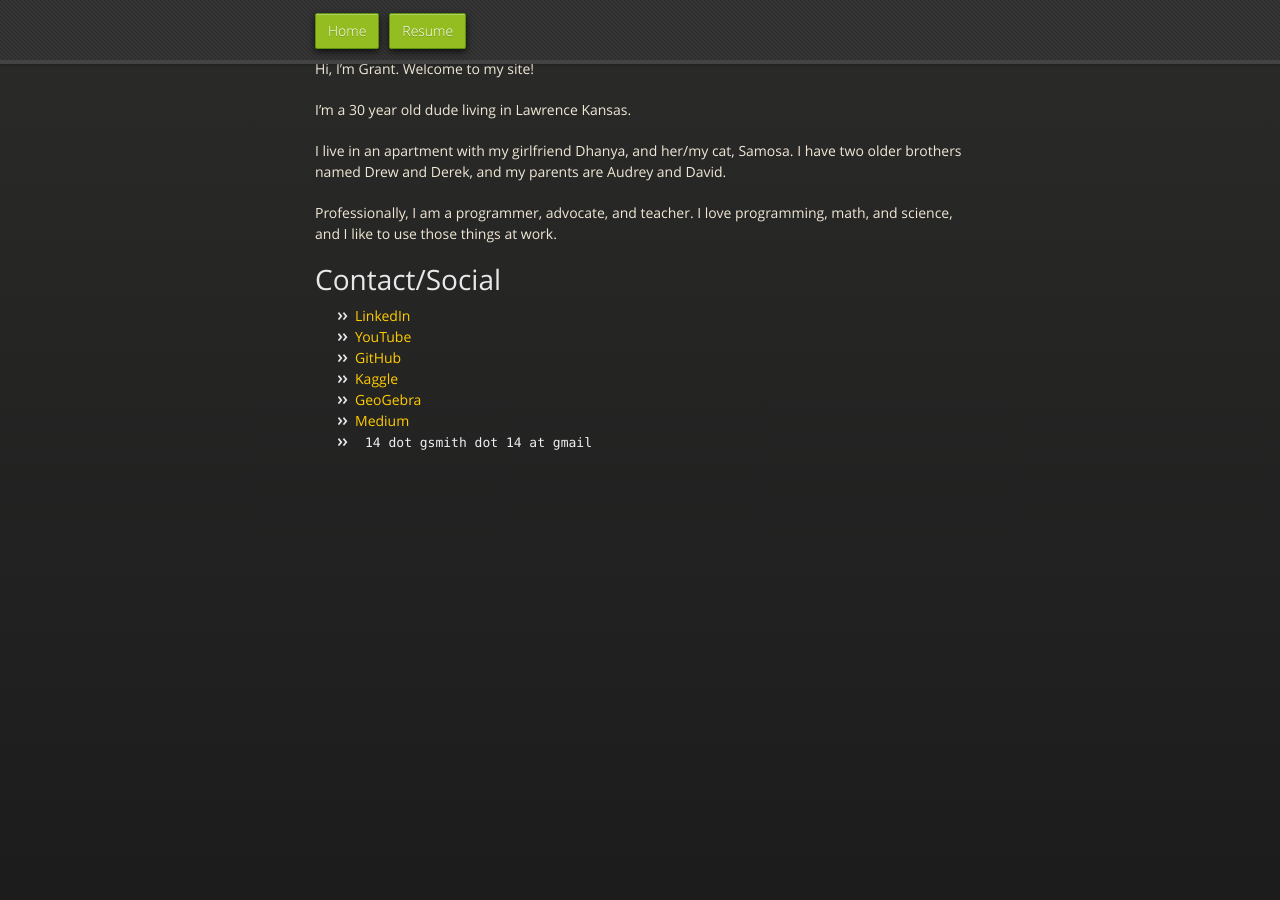
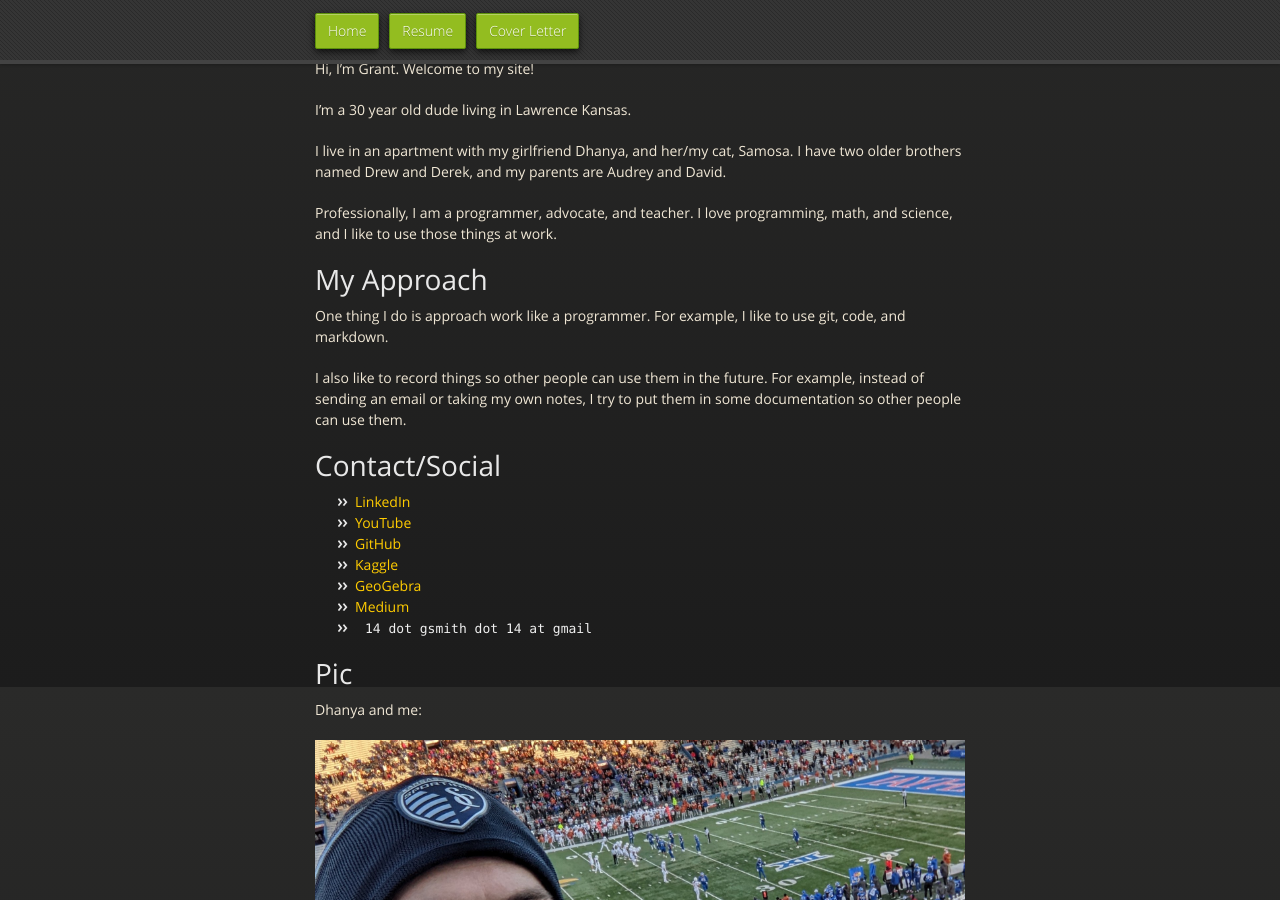
Before and after one commit to GSmithApps/GSmithApps, a Jekyll site: the page built from index.md, in a window 1280 px wide and 900 px high, scrolled down 213 px. Built offline with Jekyll 4.4.1, drawn with Linux system fonts in a browser that asks for light colours; before the commit the page ends 900 px from its top, so only the background shows below that.

Commit message:
added a few more basic things

```diff
--- a/_data/navigation.yml
+++ b/_data/navigation.yml
@@ -2,3 +2,5 @@
   link: /
 - name: Resume
   link: /resume.html
+- name: Cover Letter
+  link: /cover-letter.html
--- a/index.md
+++ b/index.md
@@ -14,6 +14,16 @@ Professionally, I am a programmer, advocate, and
 teacher. I love programming, math, and science,
 and I like to use those things at work.
 
+# My Approach
+
+One thing I do is approach work like a programmer.
+For example, I like to use git, code, and markdown.
+
+I also like to record things so other people can
+use them in the future. For example, instead of
+sending an email or taking my own notes, I try
+to put them in some documentation so other people
+can use them.
 
 
 # Contact/Social
@@ -25,3 +35,10 @@ and I like to use those things at work.
 - [GeoGebra](https://www.geogebra.org/u/gsmithapples)
 - [Medium](https://medium.com/@14.gsmith.14)
 - `14 dot gsmith dot 14 at gmail`
+
+
+# Pic
+
+Dhanya and me:
+
+![](./assets/images/pro-pic.jpg)
```
Also changed, not shown: cover-letter.md (added, +51 -0 lines), assets/images/pro-pic.jpg (added).
